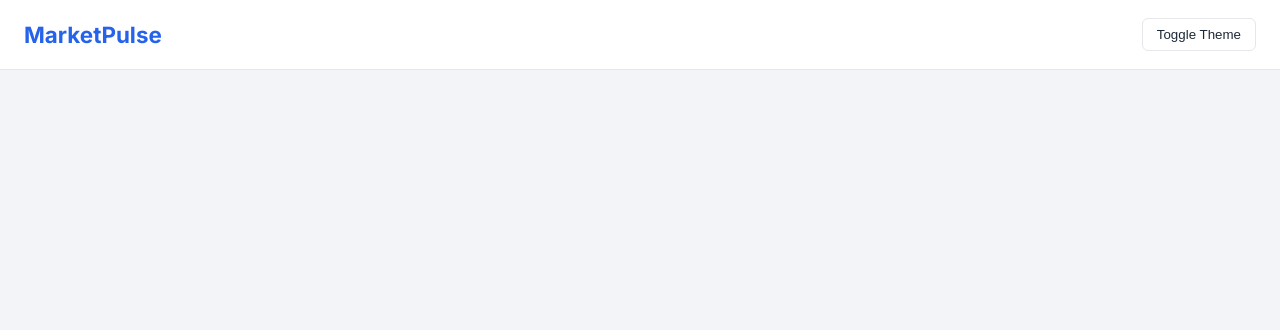
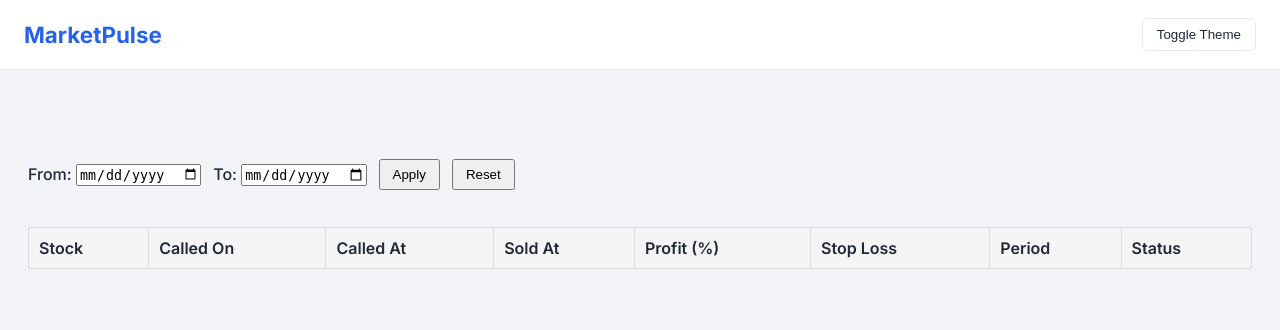
Before and after one commit to nj17397/tradivibes-static-site, a Flask app: template market-pulse/templates/dashboard.html in a window 1280 px wide. Shown: the top 330 px of the page. Run offline with Flask 3, Linux system fonts and the light colour scheme; the template is opened without the code that fills it, so the values that code supplies are empty.

Commit message:
history table addition

```diff
--- a/market-pulse/app/models/stock.py
+++ b/market-pulse/app/models/stock.py
@@ -20,3 +20,4 @@ class StockHistoryOut(BaseModel):
     stop_loss: Optional[float]
     pct_profit: Optional[float]
     holding_week: Optional[float]
+    call_status : str
--- a/market-pulse/app/repositories/stock_repo.py
+++ b/market-pulse/app/repositories/stock_repo.py
@@ -52,7 +52,8 @@ def fetch_history(db, from_date, to_date):
                CASE
                   WHEN call_closed_at IS NULL THEN NULL
                   ELSE ROUND(DATEDIFF(call_closed_at, DATE(updated_at)) / 7, 2)
-               END AS holding_week
+               END AS holding_week,
+                 call_status
         FROM trading.stock_upside_analysis
         WHERE date(updated_at) BETWEEN :from_date AND :to_date
         ORDER BY updated_at DESC
--- /dev/null
+++ b/market-pulse/static/js/history_table.js
@@ -0,0 +1,94 @@
+async function loadHistory() {
+    const historyStocks = await fetch("/api/stocks/history?from_date=2025-12-01&to_date=2026-01-03");
+    // http://localhost:8000/api/stocks/history?from_date=2025-12-01&to_date=2026-01-03
+    const historyData = await historyStocks.json();
+
+    /******************************
+     * DOM REFERENCES
+     ******************************/
+    const el = document.getElementById("history-table-body");
+    el.innerHTML = "";
+    const fromDateInput = document.getElementById("fromDate");
+    const toDateInput = document.getElementById("toDate");
+    const resetBtn = document.getElementById("resetDateFilterBtn");
+    resetBtn.addEventListener("click", resetFilter);
+    const applyDateFilterBtn = document.getElementById("applyDateFilterBtn");
+    applyDateFilterBtn.addEventListener("click", applyDateFilter);
+
+
+
+    /******************************
+     * TABLE RENDER FUNCTION
+     ******************************/
+
+    function renderTable(rows) {
+        el.innerHTML = "";
+
+        if (!rows.length) {
+        el.innerHTML = `
+            <tr>
+                <td colspan="7" style="text-align:center;">
+                    No records found
+                </td>
+            </tr>
+        `;
+        return;
+    }
+    rows.forEach(s => {
+    el.innerHTML += `
+        <tr>
+            <td>${s.stock_name ?? "-"}</td>
+            <td>${s.updated_at ?? "-"}</td>
+            <td>${s.call_price ?? "-"}</td>
+            <td>${s.sell_price ?? "-"}</td>
+            <td class="${s.pct_profit >= 0 ? 'profit' : 'loss'}">
+                ${s.pct_profit ?? "-"}
+            </td>
+            <td>${s.stop_loss ?? "-"}</td>
+            <td>${s.holding_week ?? "-"}</td>
+            <td>${s.call_status ?? "-"}</td>
+        </tr>
+    `;
+});
+
+}
+
+/******************************
+ * DATE FILTER LOGIC
+ ******************************/
+function applyDateFilter() {
+    const from = fromDateInput.value;
+    const to = toDateInput.value;
+
+    const filtered = historyData.filter(s => {
+        const calledDate = new Date(s.updated_at);
+
+        if (from && calledDate < new Date(from)) return false;
+        if (to && calledDate > new Date(to)) return false;
+
+        return true;
+    });
+
+    renderTable(filtered);
+}
+
+
+function resetFilter() {
+    fromDateInput.value = "";
+    toDateInput.value = "";
+    renderTable(historyData);
+}
+
+/******************************
+ * AUTO FILTER ON DATE CHANGE
+ ******************************/
+fromDateInput.addEventListener("change", applyDateFilter);
+toDateInput.addEventListener("change", applyDateFilter);
+
+/******************************
+ * INITIAL RENDER
+ ******************************/
+renderTable(historyData);
+
+}
+loadHistory();
--- a/market-pulse/templates/dashboard.html
+++ b/market-pulse/templates/dashboard.html
@@ -129,6 +129,62 @@
         .risk {
             color: #dc2626;
         }
+
+        /* Date Picker CSS */
+        .date-filter {
+            display: flex;
+            gap: 12px;
+            align-items: center;
+            margin-top: 5%;
+            margin-bottom: 16px;
+        }
+
+        .date-filter label {
+            font-weight: 500;
+        }
+
+        .date-filter button {
+            padding: 6px 12px;
+            cursor: pointer;
+        }
+
+        /* Table Css */
+
+        #history-table {
+            margin-top: 3%;
+        }
+
+        .history-table {
+            width: 100%;
+            border-collapse: collapse;
+        }
+
+        .history-table th,
+        .history-table td {
+            padding: 10px;
+            border: 1px solid #ddd;
+            text-align: left;
+        }
+
+        .history-table th {
+            background: #f5f5f5;
+            font-weight: 600;
+        }
+
+        .profit {
+            color: green;
+            font-weight: 600;
+        }
+
+        .loss {
+            color: red;
+            font-weight: 600;
+        }
+
+
+
+
+
     </style>
 </head>
 <body>
@@ -140,8 +196,45 @@
 
 <main>
     <div id="stock-cards" class="grid"></div>
+    <div class="date-filter">
+        <label>
+            From:
+            <input type="date" id="fromDate">
+        </label>
+
+        <label>
+            To:
+            <input type="date" id="toDate">
+        </label>
+
+        <button id="applyDateFilterBtn">Apply</button>
+        <button  id="resetDateFilterBtn">Reset</button>
+            <!-- <button  id="resetBtn" onclick="resetFilter()">Reset</button> -->
+
+    </div>
+    <div id="history-table">
+
+
+        <table class="history-table">
+            <thead>
+                <tr>
+                    <th>Stock</th>
+                    <th>Called On</th>
+                    <th>Called At</th>
+                    <th>Sold At</th>
+                    <th>Profit (%)</th>
+                    <th>Stop Loss</th>
+                    <th>Period</th>
+                    <th>Status</th>
+                </tr>
+            </thead>
+            <tbody id="history-table-body"></tbody>
+        </table>
+    </div>
 </main>
 
 <script src="/static/js/dashboard.js"></script>
+<script src="/static/js/history_table.js"></script>
+
 </body>
 </html>
```
